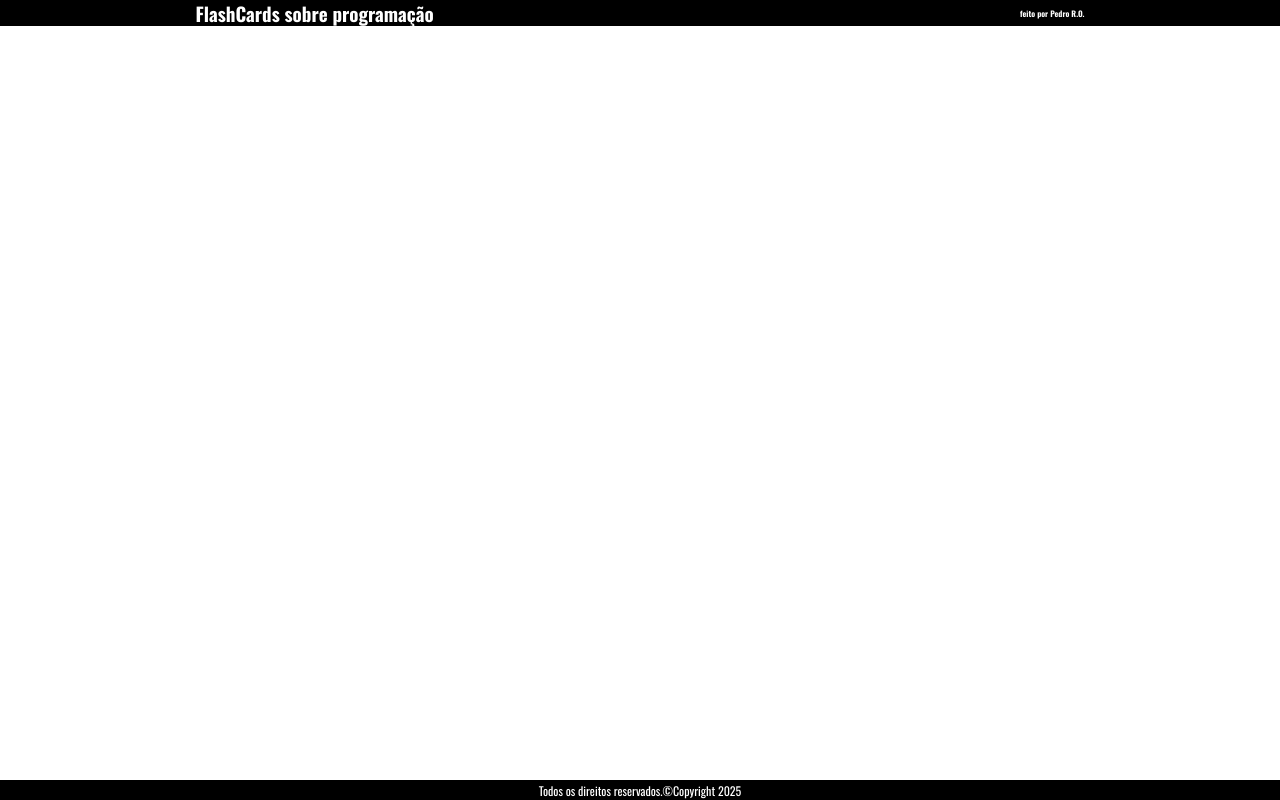
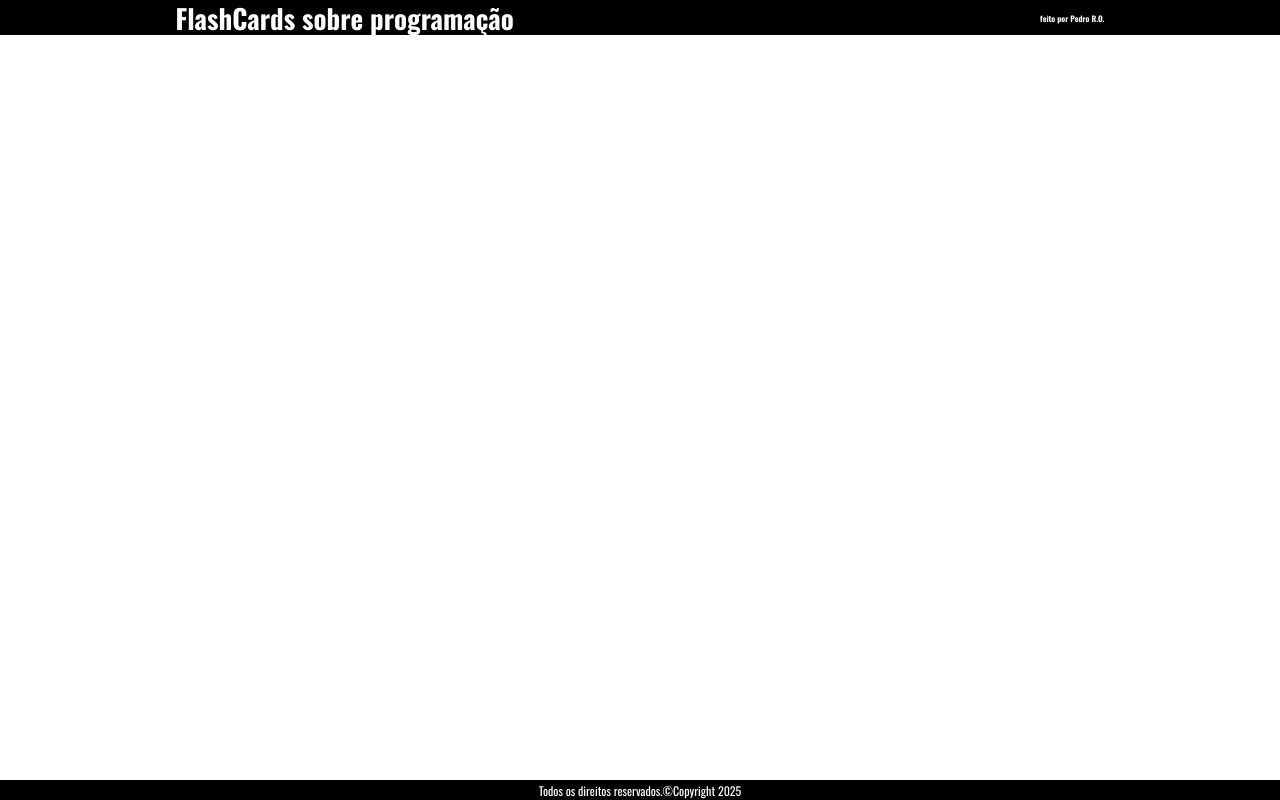
Before and after one commit to pedroRochaOrdonhes/flashcards, a plain HTML site: page index.html in a window 1280 px wide. Drawn offline with nearby package versions, Linux system fonts and the light colour scheme.

Commit message:
fixing header(7?)

```diff
--- a/src/styles/styles.css
+++ b/src/styles/styles.css
@@ -36,11 +36,11 @@ header{
   justify-content: space-between;
   align-items: center;
   background-color: #000;
-  height: 26px;
+  height: 35px;
   color: #fff;
 }
 .title{
-  font-size: 19px;
+  font-size: 27px;
 }
 .credits{
   font-size: 8px;
```
